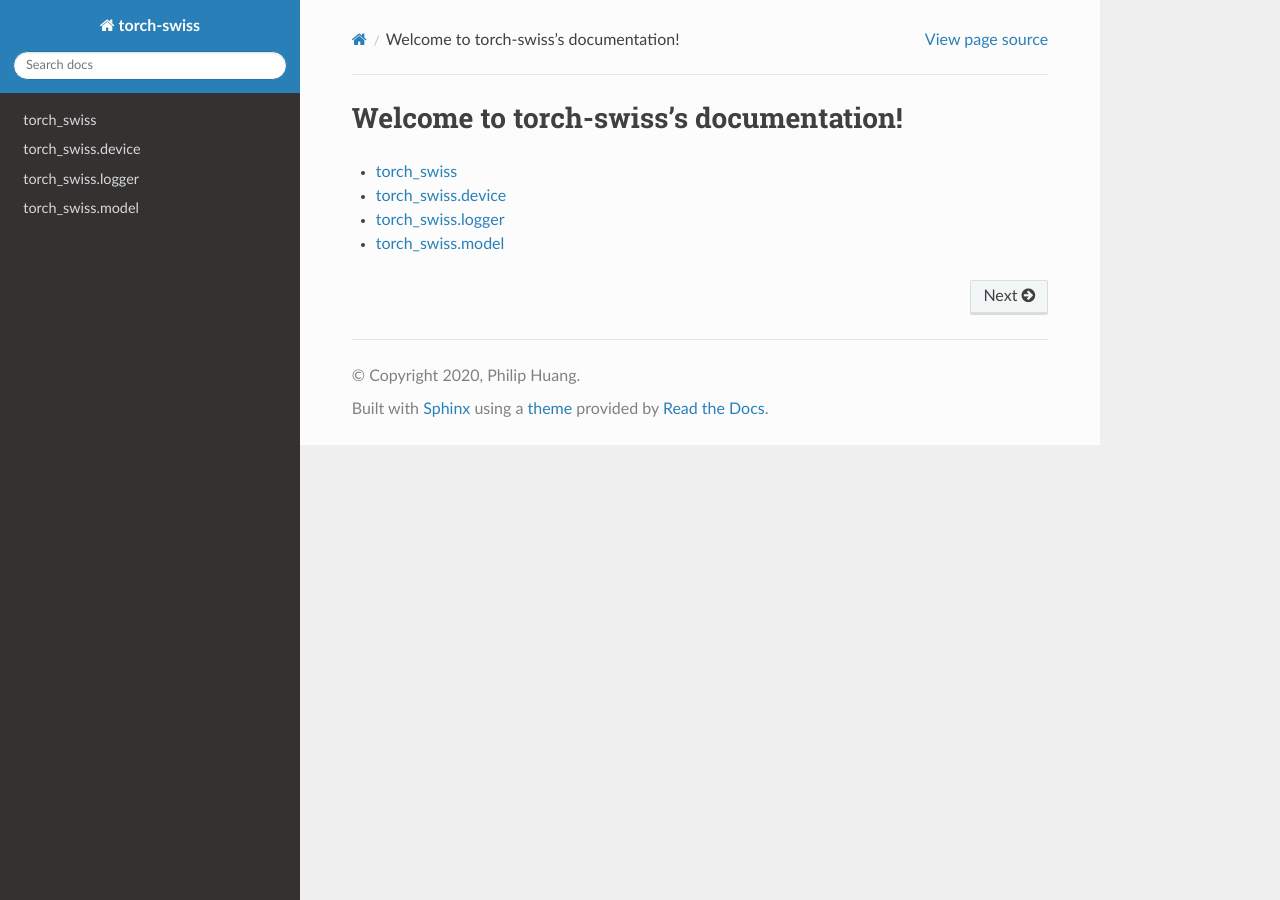
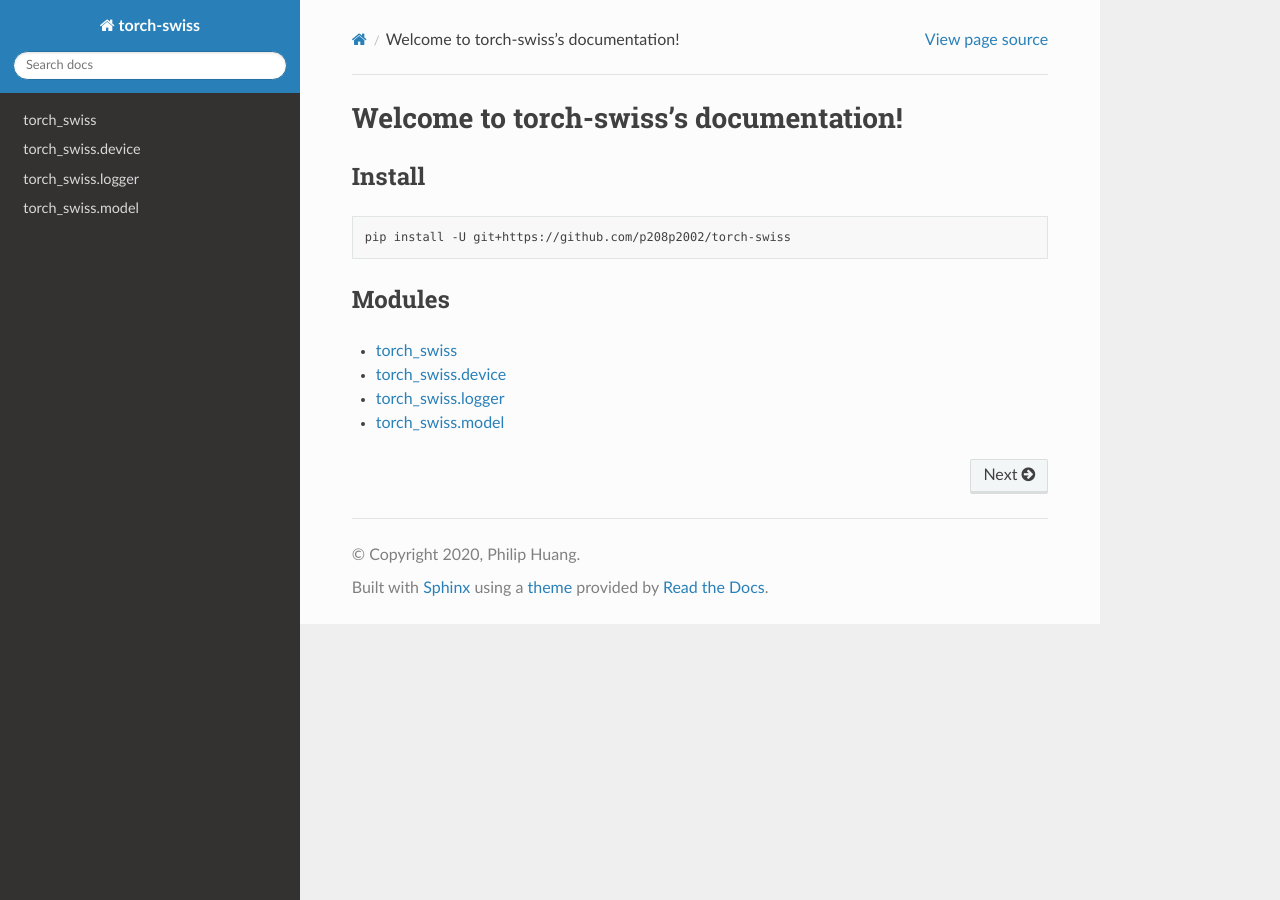
Before and after one commit to p208p2002/torch-swiss, a Sphinx documentation site: the page built from source/index.rst, in a window 1280 px wide. Built offline with Sphinx 7.4.7 and the Read the Docs theme 2.0.0, drawn with Linux system fonts in a browser that asks for light colours.

Commit message:
update document

```diff
--- a/source/index.rst
+++ b/source/index.rst
@@ -5,6 +5,15 @@
 
 Welcome to torch-swiss's documentation!
 =======================================
+
+Install
+------
+.. code:: bash
+
+   pip install -U git+https://github.com/p208p2002/torch-swiss
+
+Modules
+------
 .. toctree::
    :maxdepth: 2
 
```
